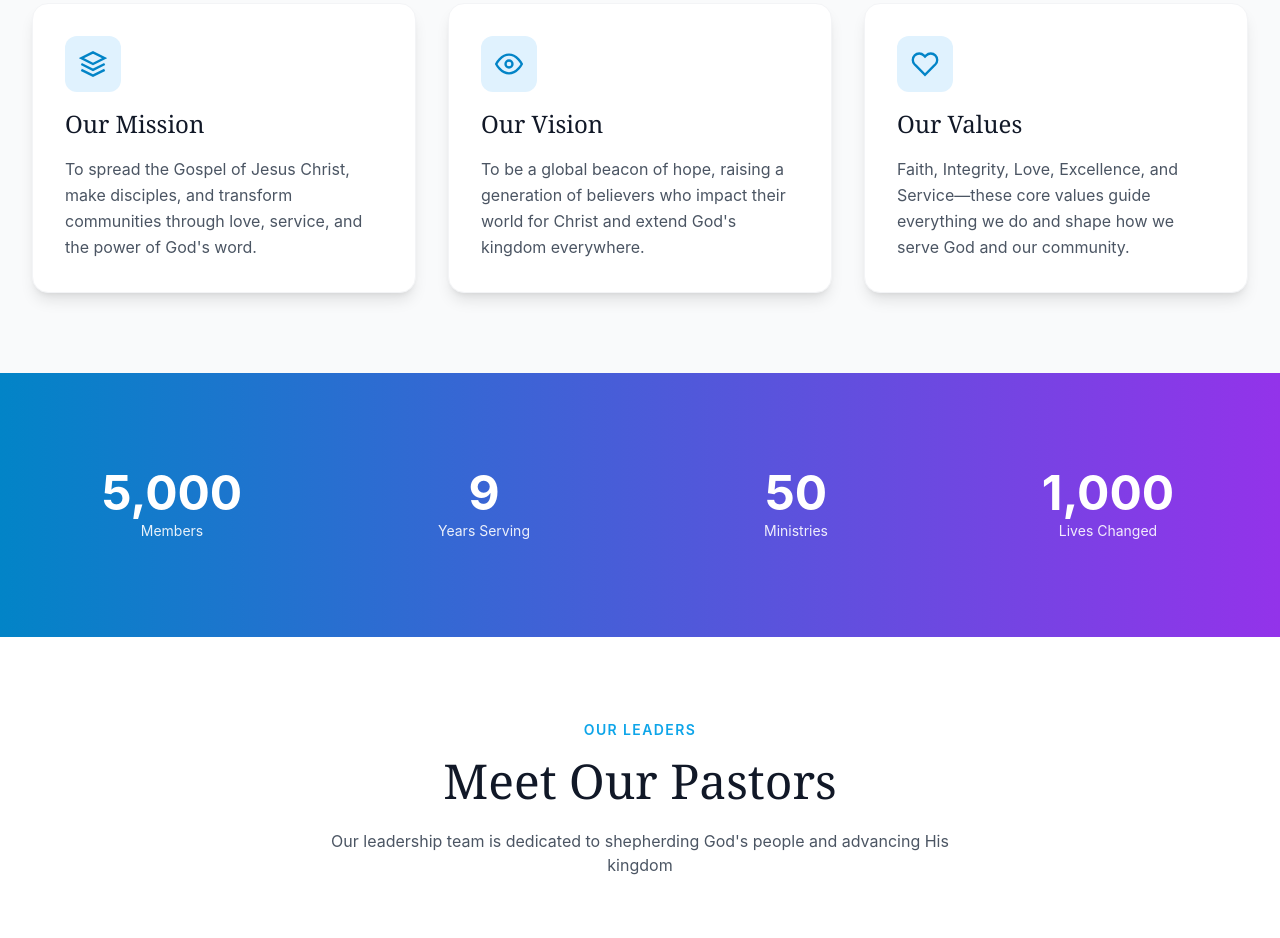
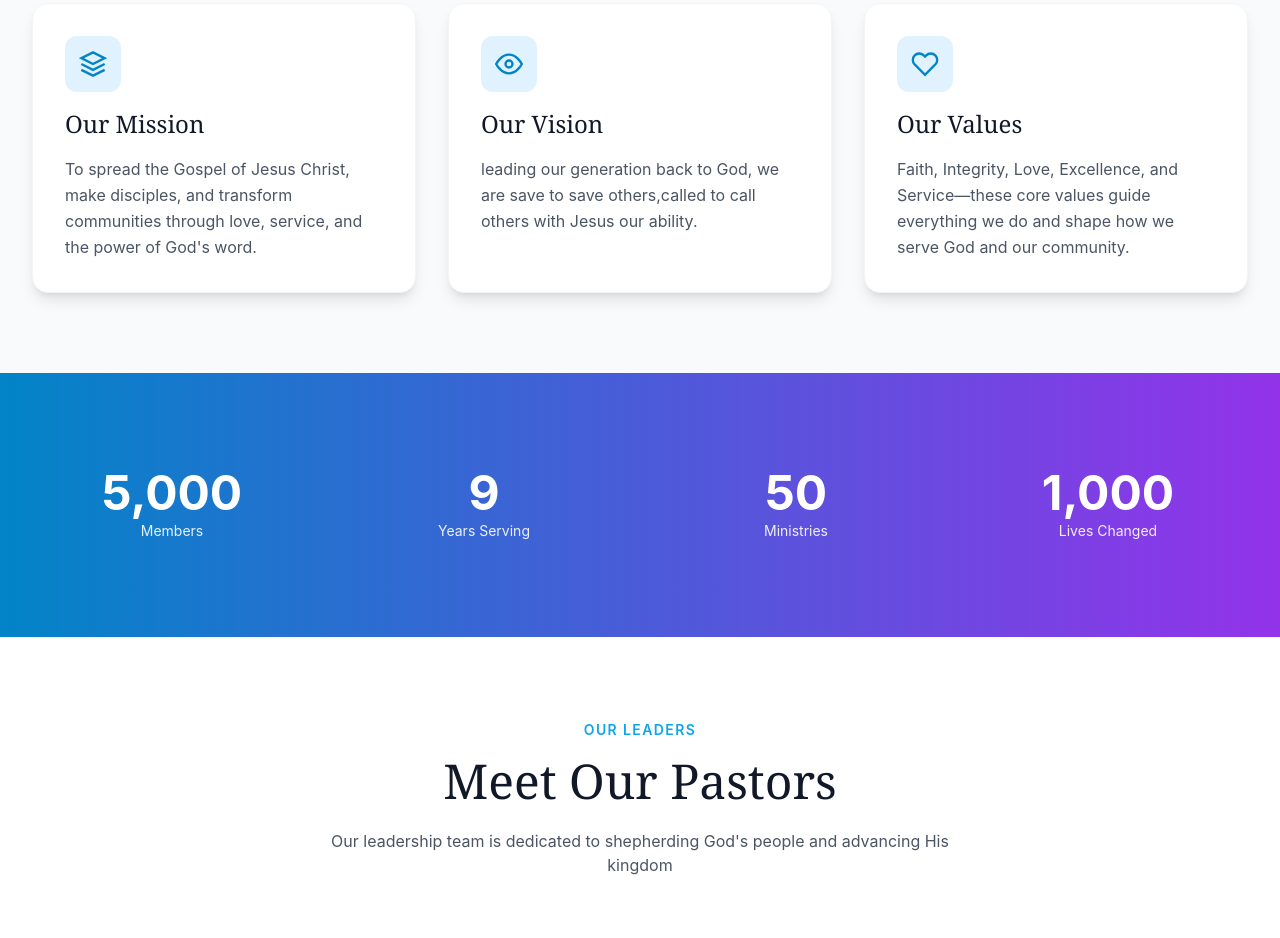
Before and after one commit to charlsmaxx/HCM, a website: page public/about.html in a window 1280 px wide. Shown: the part 1445-2383 px from the top of the page. Drawn offline with Linux system fonts and the light colour scheme; no server answers.

Commit message:
Revise vision statement in about.html
Updated the vision statement to reflect a new message about leading the generation back to God.

```diff
--- a/public/about.html
+++ b/public/about.html
@@ -132,7 +132,7 @@
                     </div>
                     <h3 class="text-2xl font-serif text-gray-900 mb-4">Our Vision</h3>
                     <p class="text-gray-600 leading-relaxed">
-                        To be a global beacon of hope, raising a generation of believers who impact their world for Christ and extend God's kingdom everywhere.
+                        leading our generation back to God, we are save to save others,called to call others with Jesus our ability.
                     </p>
                 </div>
 
```
